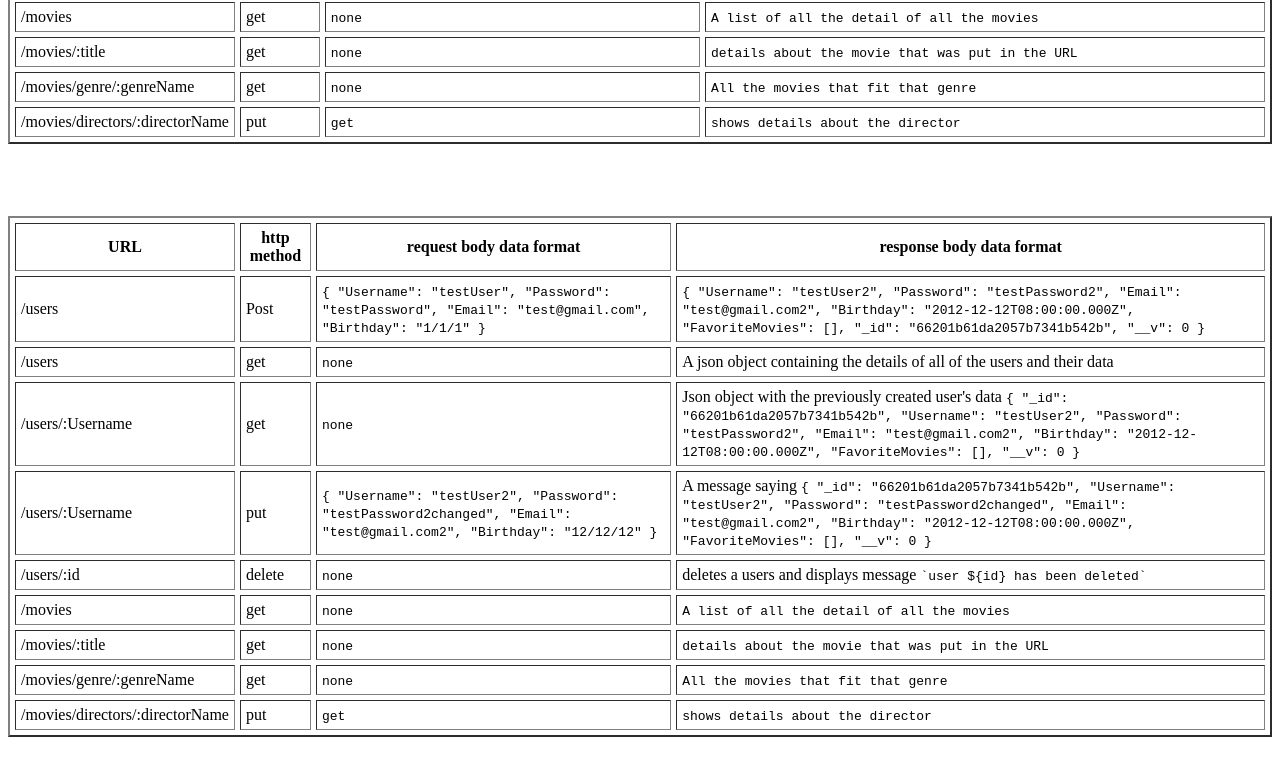
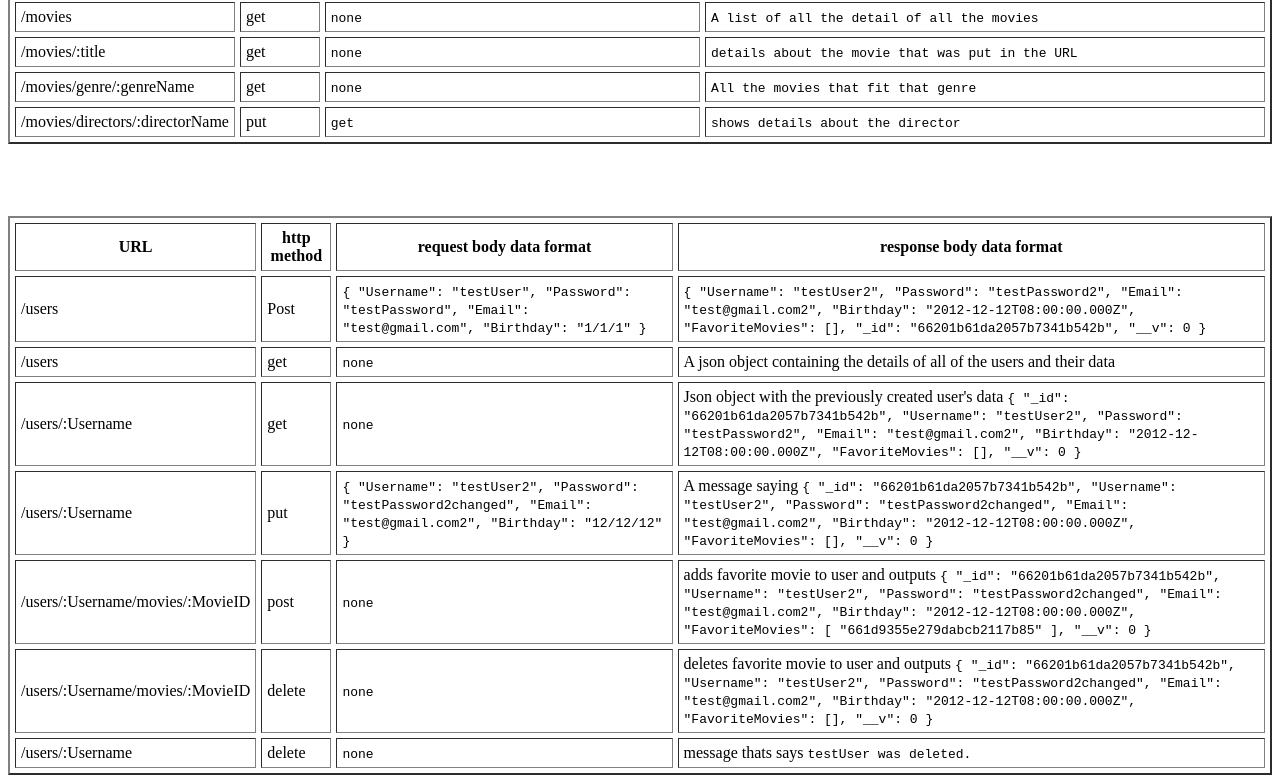
Before and after one commit to VinnieCodes/Movie-api, a website: page public/documentation.html in a window 1280 px wide. Shown: the part 355-1138 px from the top of the page. Before the commit the page ends 1100 px from the top, so only its background shows below. Drawn offline with Linux system fonts and the light colour scheme.

Commit message:
adding documentation for endpoint

```diff
--- a/index.js
+++ b/index.js
@@ -372,7 +372,7 @@ app.post("/users/:Username/movies/:MovieID", async (req, res) => {
       res.status(500).send("Error: " + err);
     });
 });
-
+// deletes a favorite movie from user mongo
 app.delete("/users/:Username/movies/:MovieID", async (req, res) => {
   await Users.findOneAndUpdate(
     { Username: req.params.Username },
--- a/public/documentation.html
+++ b/public/documentation.html
@@ -219,54 +219,53 @@
         </td>
       </tr>
       <tr>
-        <td>/users/:id</td>
+        <td>/users/:Username/movies/:MovieID</td>
+        <td>post</td>
+        <td>
+          <code>none</code>
+        </td>
+        <td>
+          adds favorite movie to user and outputs
+          <code>{
+    "_id": "66201b61da2057b7341b542b",
+    "Username": "testUser2",
+    "Password": "testPassword2changed",
+    "Email": "test@gmail.com2",
+    "Birthday": "2012-12-12T08:00:00.000Z",
+    "FavoriteMovies": [
+        "661d9355e279dabcb2117b85"
+    ],
+    "__v": 0
+}</code>
+        </td>
+      </tr>
+      <tr>
+        <td>/users/:Username/movies/:MovieID</td>
         <td>delete</td>
         <td>
           <code>none</code>
         </td>
-        <td>
-          deletes a users and displays message
-          <code>`user ${id} has been deleted`</code>
+        <td>deletes favorite movie to user and outputs
+          <code>{
+    "_id": "66201b61da2057b7341b542b",
+    "Username": "testUser2",
+    "Password": "testPassword2changed",
+    "Email": "test@gmail.com2",
+    "Birthday": "2012-12-12T08:00:00.000Z",
+    "FavoriteMovies": [],
+    "__v": 0
+}</code>
         </td>
       </tr>
+
       <tr>
-        <td>/movies</td>
-        <td>get</td>
+        <td>/users/:Username</td>
+        <td>delete</td>
         <td>
           <code>none</code>
         </td>
-        <td>
-          <code>A list of all the detail of all the movies</code>
-        </td>
-      </tr>
-      <tr>
-        <td>/movies/:title</td>
-        <td>get</td>
-        <td>
-          <code>none</code>
-        </td>
-        <td>
-          <code>details about the movie that was put in the URL</code>
-        </td>
-      </tr>
-      <tr>
-        <td>/movies/genre/:genreName</td>
-        <td>get</td>
-        <td>
-          <code>none</code>
-        </td>
-        <td>
-          <code>All the movies that fit that genre</code>
-        </td>
-      </tr>
-      <tr>
-        <td>/movies/directors/:directorName</td>
-        <td>put</td>
-        <td>
-          <code>get</code>
-        </td>
-        <td>
-          <code>shows details about the director</code>
+        <td>message thats says
+          <code>testUser was deleted.</code>
         </td>
       </tr>
     </table>
```
